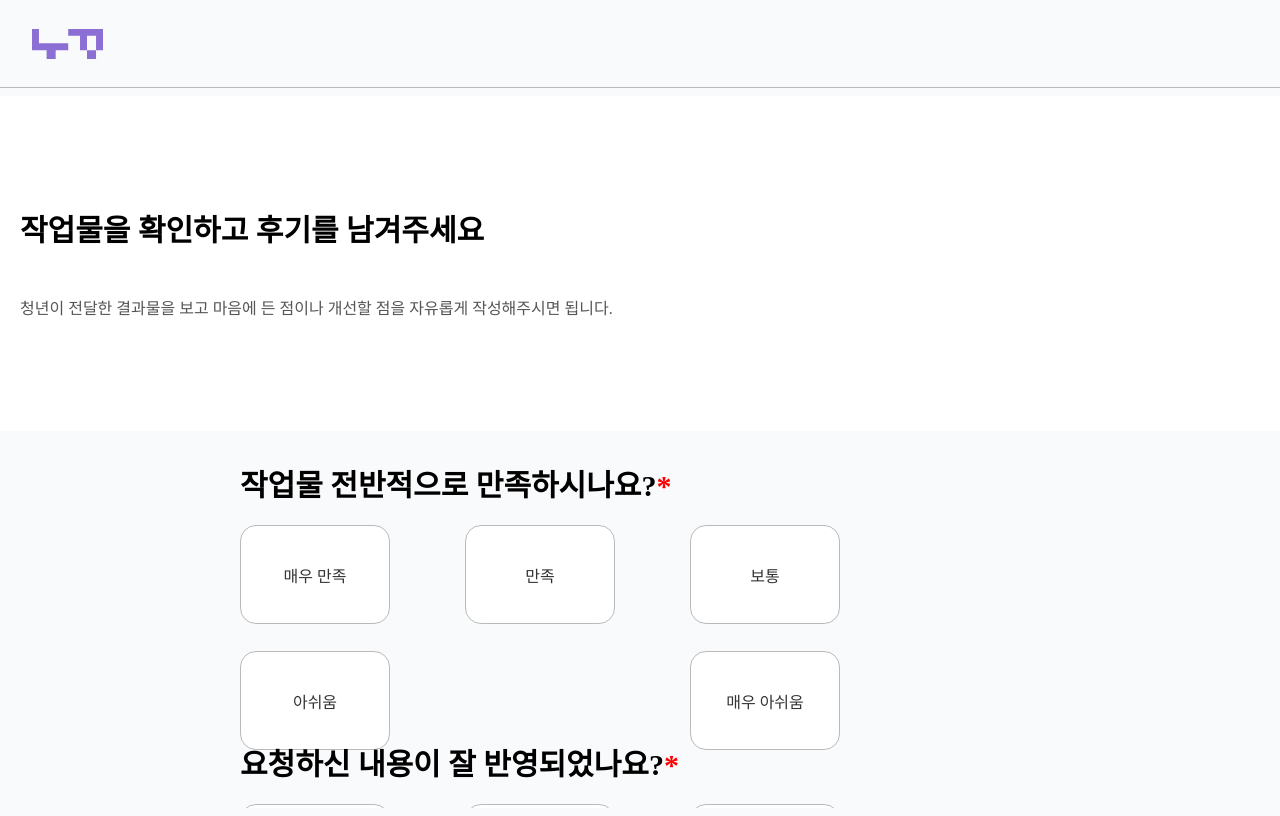
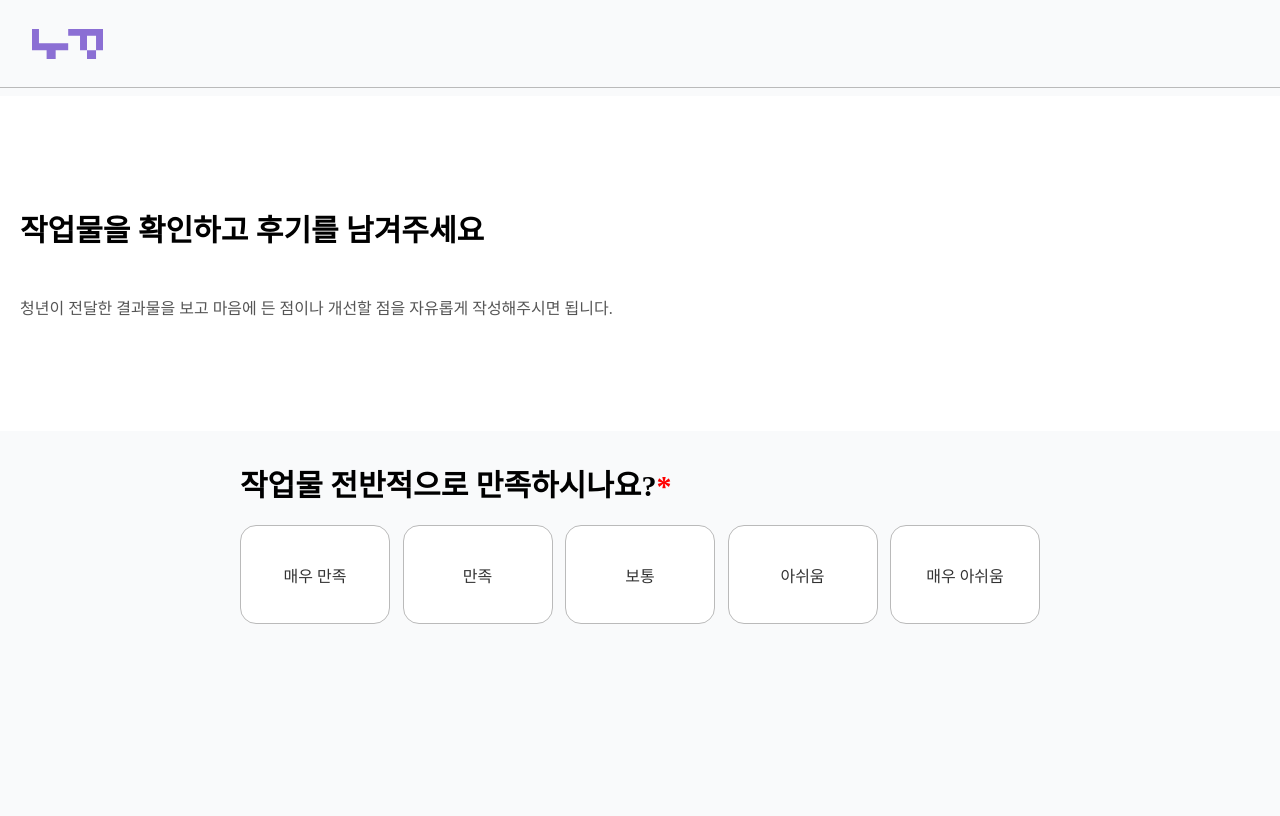
Before and after one commit to LikeLion-at-DGU/2025-hackathon-3-LOFO-frontend, a React (Vite) app: page /nopo/received/feedback in a window 1280 px wide. Shown: the top 816 px of the page. Built offline with nearby package versions, Linux system fonts and the light colour scheme.

Commit message:
feat/#36: Styled.jsx 생성 및 수정

```diff
--- /dev/null
+++ b/src/pages/Nopo/Received/Received.jsx
@@ -0,0 +1 @@
+import
--- a/src/pages/Nopo/Received/ReceivedFeedback.jsx
+++ b/src/pages/Nopo/Received/ReceivedFeedback.jsx
@@ -1,9 +1,47 @@
 //
 
 import React, { useState } from "react";
+import styled from "styled-components";
 import * as S from "../components/Styled";
 import Topnav from "../../../components/Topnav/Topnav";
 import { HeadingContainer, Title, Subtitle } from "../components/Heading";
+
+const CategoryBox = styled.div`
+  display: flex;
+  flex-wrap: wrap;
+  justify-content: space-between;
+  width: 800px;
+  height: 225px;
+  opacity: 1;
+  gap: 5px;
+`;
+
+const CategoryButton = styled.button`
+  width: 150px;
+  height: 99px;
+  opacity: 1;
+  gap: 10px;
+  border-radius: 20px;
+  border-width: 1px;
+
+  padding: 16px 20px;
+  border: 1px solid rgba(186, 186, 186, 1);
+  border-radius: 16px;
+  font-size: 16px;
+  cursor: pointer;
+  background-color: ${({ selected }) =>
+    selected ? "rgba(225, 149, 67, 1)" : "#fff"};
+  color: ${({ selected }) => (selected ? "#fff" : "#333")};
+  font-weight: ${({ selected }) => (selected ? "700" : "500")};
+  box-shadow: ${({ selected }) =>
+    selected ? "0px 2px 8px rgba(0, 0, 0, 0.25)" : "none"};
+  transition: all 0.2s ease;
+
+  &:hover {
+    background-color: ${({ selected }) =>
+      selected ? "rgba(225, 149, 67, 1)" : "#f5f5f5"};
+  }
+`;
 
 const ReceivedFeedback = () => {
   // 질문별 state 분리
@@ -57,7 +95,7 @@ const ReceivedFeedback = () => {
         </Subtitle>
       </HeadingContainer>
 
-      <form
+      <S.Form
         onSubmit={handleSubmit}
         style={{ width: "800px", marginTop: "40px" }}
       >
@@ -66,18 +104,18 @@ const ReceivedFeedback = () => {
           <S.Label>
             작업물 전반적으로 만족하시나요?<S.Required>*</S.Required>
           </S.Label>
-          <S.CategoryBox>
+          <CategoryBox>
             {satisfactionOptions.map((option) => (
-              <S.CategoryButton
+              <CategoryButton
                 key={option}
                 type="button"
                 onClick={() => setSatisfaction(option)}
                 selected={satisfaction === option}
               >
                 {option}
-              </S.CategoryButton>
+              </CategoryButton>
             ))}
-          </S.CategoryBox>
+          </CategoryBox>
         </S.FormGroup>
 
         {/* 2. 요청 반영도 */}
@@ -85,18 +123,18 @@ const ReceivedFeedback = () => {
           <S.Label>
             요청하신 내용이 잘 반영되었나요?<S.Required>*</S.Required>
           </S.Label>
-          <S.CategoryBox>
+          <CategoryBox>
             {reflectionOptions.map((option) => (
-              <S.CategoryButton
+              <CategoryButton
                 key={option}
                 type="button"
                 onClick={() => setReflection(option)}
                 selected={reflection === option}
               >
                 {option}
-              </S.CategoryButton>
+              </CategoryButton>
             ))}
-          </S.CategoryBox>
+          </CategoryBox>
         </S.FormGroup>
 
         {/* 3. 활용 가능성 */}
@@ -104,18 +142,18 @@ const ReceivedFeedback = () => {
           <S.Label>
             결과물을 실제로 활용할 수 있을 것 같나요?<S.Required>*</S.Required>
           </S.Label>
-          <S.CategoryBox>
+          <CategoryBox>
             {usabilityOptions.map((option) => (
-              <S.CategoryButton
+              <CategoryButton
                 key={option}
                 type="button"
                 onClick={() => setUsability(option)}
                 selected={usability === option}
               >
                 {option}
-              </S.CategoryButton>
+              </CategoryButton>
             ))}
-          </S.CategoryBox>
+          </CategoryBox>
         </S.FormGroup>
 
         {/* 4. 자유 후기 */}
@@ -134,7 +172,7 @@ const ReceivedFeedback = () => {
 
         {/* 전송 버튼 */}
         <S.SubmitButton type="submit">전송하기</S.SubmitButton>
-      </form>
+      </S.Form>
     </S.Wrapper>
   );
 };
```
